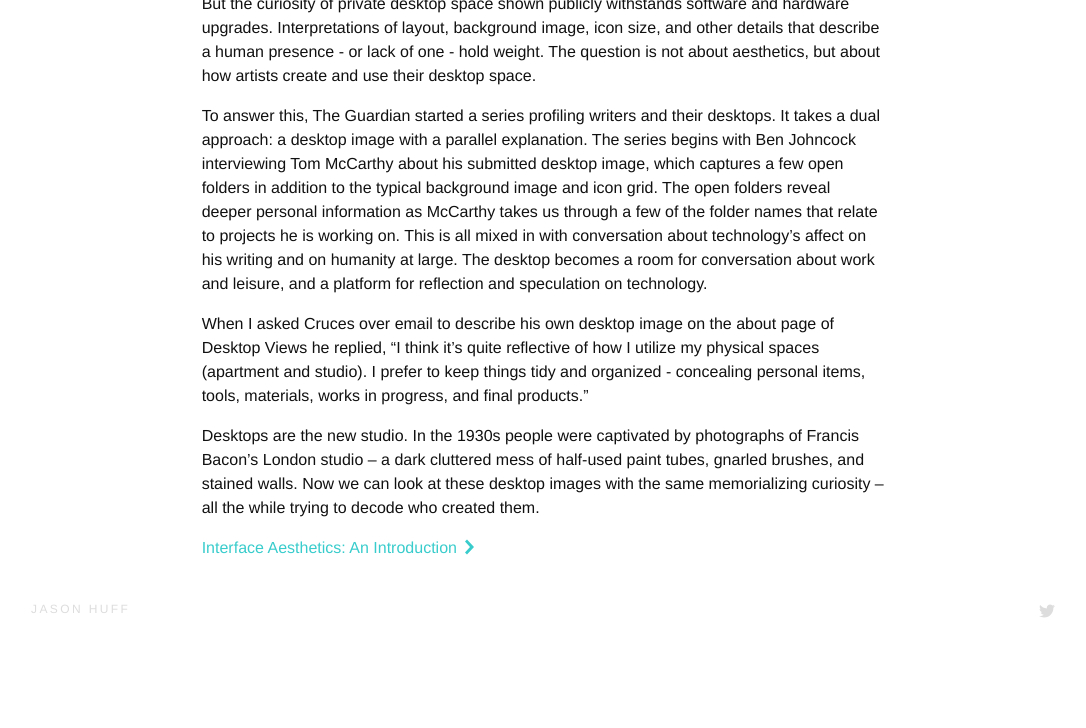
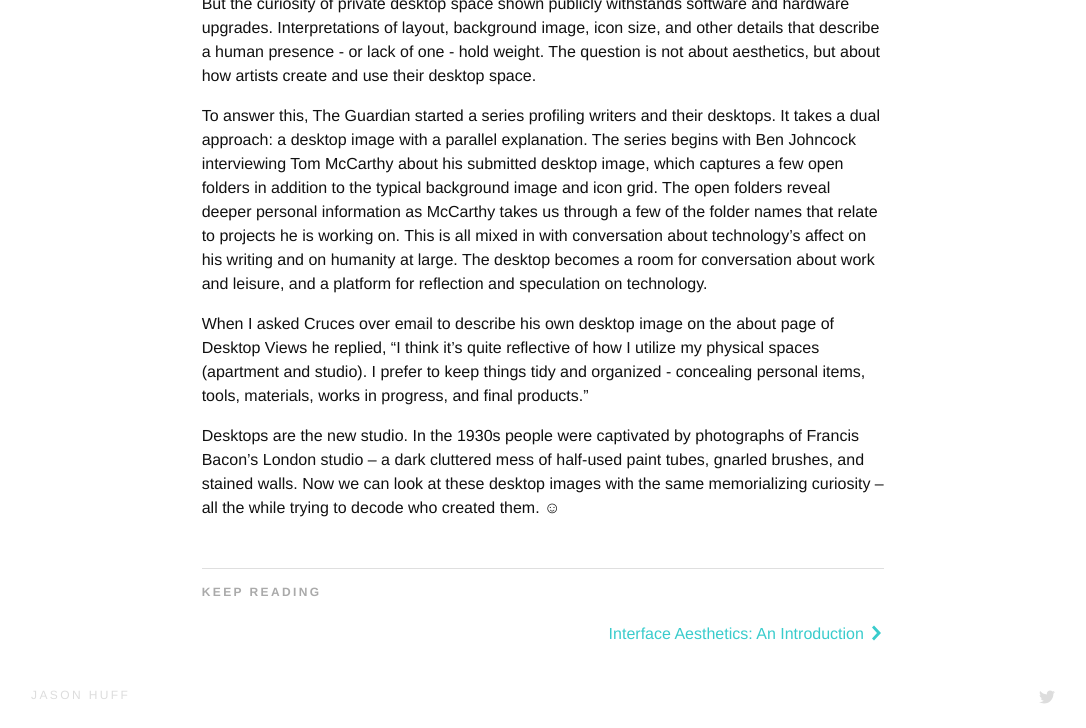
Before and after one commit to jsnhff/jsnhff.github.io, a Jekyll site: the page built from _posts/2012-03-14-beyond-the-surface-15-years-of-desktop-aesthetics.md, in a window 1280 px wide and 900 px high, scrolled down 5375 px, cut to the strip 172-900 px from the top of the window. Shown: the whole strip, without its empty margins (97-1183 px from the left). Built offline with Jekyll 4.4.1, drawn with Linux system fonts in a browser that asks for light colours; before the commit the page ends 6189 px from its top, so only the background shows below that.

Commit message:
Updating post next and prev.

```diff
--- a/_layouts/post.html
+++ b/_layouts/post.html
@@ -10,14 +10,15 @@
         {{ content }}
     </article>
     <div class="clearfix">
+        <h6 class="gray caps border-top py2 mt3">Keep reading</h6>
         {% if page.previous.url %}
-            <a class="prev teal" href="{{page.previous.url}}">
+        <a class="left teal" href="{{page.previous.url}}">
             <svg class="icon" data-icon="chevron-left" viewBox="0 0 32 32" style="fill:currentcolor"><path d="M20 1 L24 5 L14 16 L24 27 L20 31 L6 16 z "></path></svg>
             {{page.previous.title}}
         </a>
         {% endif %}
         {% if page.next.url %}
-            <a class="next teal" href="{{page.next.url}}">
+        <a class="right teal" href="{{page.next.url}}">
             {{page.next.title}}
             <svg class="icon" data-icon="chevron-right" viewBox="0 0 32 32" style="fill:currentcolor"><path d="M12 1 L26 16 L12 31 L8 27 L18 16 L8 5 z "></path></svg>
         </a>
```
Also changed, not shown: _posts/2012-03-14-beyond-the-surface-15-years-of-desktop-aesthetics.md (+1 -1 lines), _posts/2012-08-03-interface-aesthetics-an-introduction.md (+1 -1 lines). Lines whose indentation alone changed are shown as unchanged.
